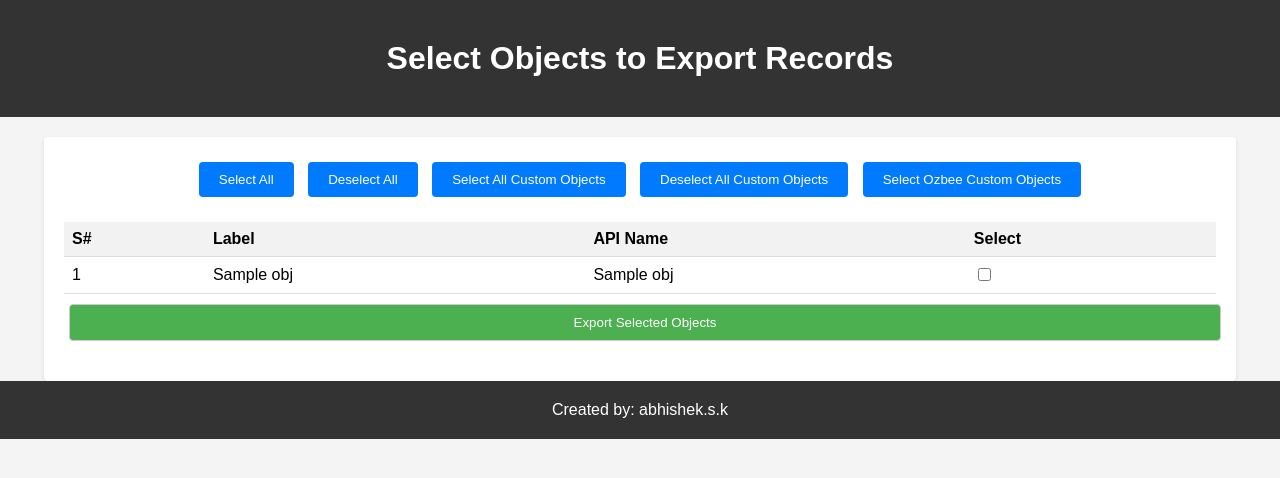
After one commit to abhishekkamtekar/DataMigrationTool, a Flask app: template templates/select_records.html in a window 1280 px wide. The commit adds this page. Shown: the top 478 px of the page. Run offline with Flask 3, Linux system fonts and the light colour scheme; the template is opened without the code that fills it: most values are stand-ins (such as "Sample title", 1, 10 or a date in 2020).

Commit message:
Add records export tool and Vercel config

```diff
--- a/app.py
+++ b/app.py
@@ -7,6 +7,8 @@ import os
 import csv
 import random
 from werkzeug.utils import secure_filename
+import io
+import zipfile
 
 app = Flask(__name__)
 
@@ -37,6 +39,22 @@ def login():
             return f"Failed to authenticate: {str(e)}"
     else:
         return render_template('index.html')
+
+@app.route('/export_records_login', methods=['GET', 'POST'])
+def export_records_login():
+    if request.method == 'POST':
+        username = request.form['username']
+        password = request.form['password']
+        security_token = request.form['token']
+        try:
+            global sf_connection
+            sf_connection = Salesforce(username=username, password=password, security_token=security_token, domain='login')
+            all_objects = sf_connection.describe()['sobjects']
+            return render_template('select_records.html', all_objects=all_objects)
+        except Exception as e:
+            return f"Failed to authenticate: {str(e)}"
+    else:
+        return render_template('records_login.html')
 
 @app.route('/export', methods=['POST'])
 def export_objects():
@@ -98,6 +116,25 @@ def export_objects():
             final_df.to_excel(writer, sheet_name=sheet_name, index=False)
 
     return send_file(excel_file, as_attachment=True, download_name='salesforce_objects.xlsx')
+
+
+@app.route('/export_records', methods=['POST'])
+def export_records():
+    selected_objects = request.form.getlist('objects')
+    zip_buffer = io.BytesIO()
+    with zipfile.ZipFile(zip_buffer, 'w', zipfile.ZIP_DEFLATED) as zf:
+        for obj_name in selected_objects:
+            fields_info = getattr(sf_connection, obj_name).describe()['fields']
+            field_names = [f['name'] for f in fields_info]
+            query = f"SELECT {', '.join(field_names)} FROM {obj_name}"
+            records = sf_connection.query_all(query)
+            df = pd.DataFrame(records['records'])
+            if 'attributes' in df.columns:
+                df = df.drop(columns='attributes')
+            csv_data = df.to_csv(index=False)
+            zf.writestr(f"{obj_name}.csv", csv_data)
+    zip_buffer.seek(0)
+    return send_file(zip_buffer, as_attachment=True, download_name='object_records.zip', mimetype='application/zip')
 
 
 @app.route('/map_fields', methods=['GET', 'POST'])
--- /dev/null
+++ b/requirements.txt
@@ -0,0 +1,5 @@
+flask
+simple-salesforce
+pandas
+openpyxl
+werkzeug
--- a/templates/home.html
+++ b/templates/home.html
@@ -13,6 +13,7 @@
     </header>
     <div>
         <a href="/login" class="action-button">Extract Objects and Fields</a>
+        <a href="/export_records_login" class="action-button">Export Object Records</a>
         <a href="/map_fields" class="action-button">Map Fields</a>
         <a href="/salesforce_login" class="action-button">Find out Number Of Objects with records</a>
         <a href="/find_empty_columns" class="action-button">Find Unused Fields</a>
--- /dev/null
+++ b/templates/select_records.html
@@ -0,0 +1,83 @@
+<!DOCTYPE html>
+<html lang="en">
+<head>
+    <meta charset="UTF-8">
+    <meta name="viewport" content="width=device-width, initial-scale=1.0">
+    <title>Select Objects to Export Records</title>
+    <link rel="stylesheet" href="{{ url_for('static', filename='style.css') }}">
+</head>
+<body>
+    <header>
+        <div class="container">
+            <h1>Select Objects to Export Records</h1>
+        </div>
+    </header>
+    <div class="container objects-list">
+        <form action="/export_records" method="post">
+            <div class="buttons">
+                <button type="button" class="action-button" onclick="selectAll()">Select All</button>
+                <button type="button" class="action-button" onclick="deselectAll()">Deselect All</button>
+                <button type="button" class="action-button" onclick="selectCustomObjects()">Select All Custom Objects</button>
+                <button type="button" class="action-button" onclick="deselectCustomObjects()">Deselect All Custom Objects</button>
+                <button type="button" class="action-button" onclick="selectOzbeeCustomObjects()">Select Ozbee Custom Objects</button>
+            </div>
+            <table>
+                <thead>
+                    <tr>
+                        <th>S#</th>
+                        <th>Label</th>
+                        <th>API Name</th>
+                        <th>Select</th>
+                    </tr>
+                </thead>
+                <tbody>
+                    {% for obj in all_objects %}
+                    <tr>
+                        <td>{{ loop.index }}</td>
+                        <td>{{ obj['label'] }}</td>
+                        <td>{{ obj['name'] }}</td>
+                        <td>
+                            <input type="checkbox" id="{{ obj['name'] }}" name="objects" value="{{ obj['name'] }}">
+                            <label for="{{ obj['name'] }}"></label>
+                        </td>
+                    </tr>
+                    {% endfor %}
+                </tbody>
+            </table>
+            <input type="submit" value="Export Selected Objects" class="export-button">
+        </form>
+    </div>
+    <div class="footer">
+        <p>Created by: abhishek.s.k</p>
+    </div>
+    <script>
+        function selectAll() {
+            document.querySelectorAll('input[type="checkbox"][name="objects"]').forEach(checkbox => checkbox.checked = true);
+        }
+        function deselectAll() {
+            document.querySelectorAll('input[type="checkbox"][name="objects"]').forEach(checkbox => checkbox.checked = false);
+        }
+        function selectCustomObjects() {
+            document.querySelectorAll('input[type="checkbox"][name="objects"]').forEach(checkbox => {
+                if (checkbox.value.endsWith('__c')) {
+                    checkbox.checked = true;
+                }
+            });
+        }
+        function deselectCustomObjects() {
+            document.querySelectorAll('input[type="checkbox"][name="objects"]').forEach(checkbox => {
+                if (checkbox.value.endsWith('__c')) {
+                    checkbox.checked = false;
+                }
+            });
+        }
+        function selectOzbeeCustomObjects() {
+            document.querySelectorAll('input[type="checkbox"][name="objects"]').forEach(checkbox => {
+                if (checkbox.value.startsWith('ozbee__c') && checkbox.value.endsWith('__c')) {
+                    checkbox.checked = true;
+                }
+            });
+        }
+    </script>
+</body>
+</html>
```
Also changed, not shown: templates/records_login.html (added, +36 -0 lines), vercel.json (added).
